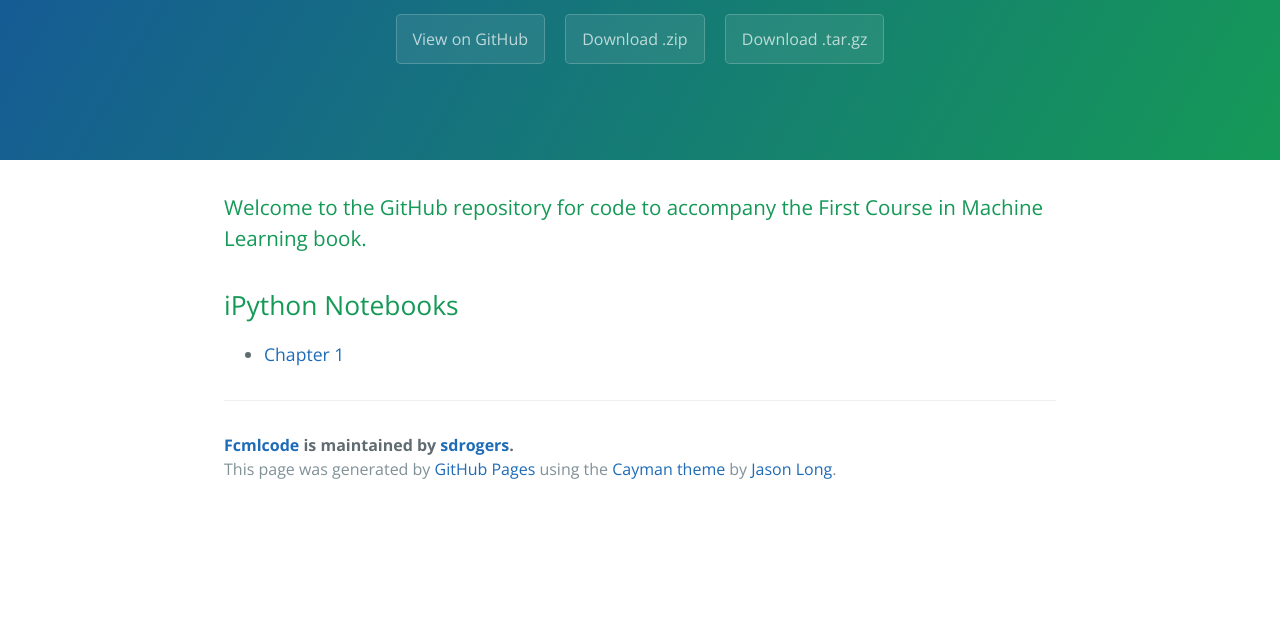
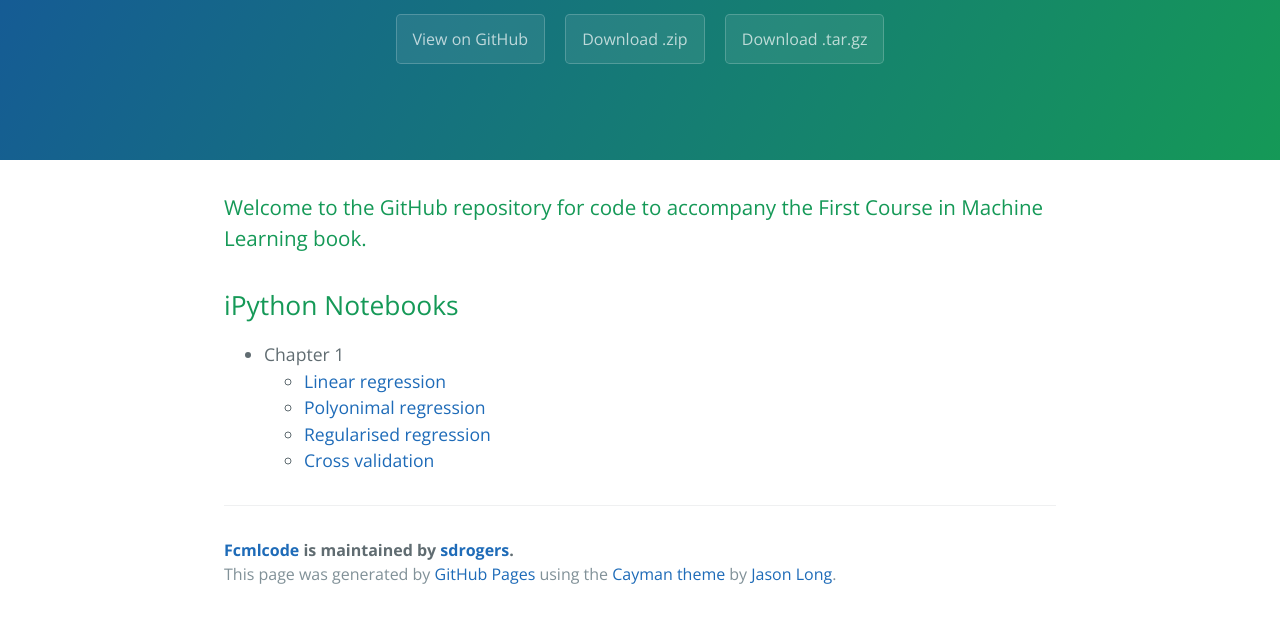
Before and after one commit to sdrogers/fcmlcode, a plain HTML site: page index.html in a window 1280 px wide. Shown: the part 176-798 px from the top of the page. Drawn offline with nearby package versions, Linux system fonts and the light colour scheme.

Commit message:
chapter 1 notebooks

```diff
--- a/index.html
+++ b/index.html
@@ -25,7 +25,13 @@
 
       <h2>iPython Notebooks</h2>
       <ul>
-        <li><a href="https://github.com/sdrogers/fcmlcode/tree/master/notebooks/chapter1">Chapter 1</a></li>
+        <li>Chapter 1</li>
+        <ul>
+          <li><a href="http://nbviewer.jupyter.org/github/sdrogers/fcmlcode/blob/master/notebooks/chapter1/linear_regression.ipynb">Linear regression</a></li>
+          <li><a href="http://nbviewer.jupyter.org/github/sdrogers/fcmlcode/blob/master/notebooks/chapter1/polynomial_regression.ipynb">Polyonimal regression</a></li>
+          <li><a href="http://nbviewer.jupyter.org/github/sdrogers/fcmlcode/blob/master/notebooks/chapter1/regularised_regression.ipynb">Regularised regression</a></li>
+          <li><a href="http://nbviewer.jupyter.org/github/sdrogers/fcmlcode/blob/master/notebooks/chapter1/cross_validation.ipynb">Cross validation</a>
+        </ul>
       </ul>
 
       <footer class="site-footer">
```
